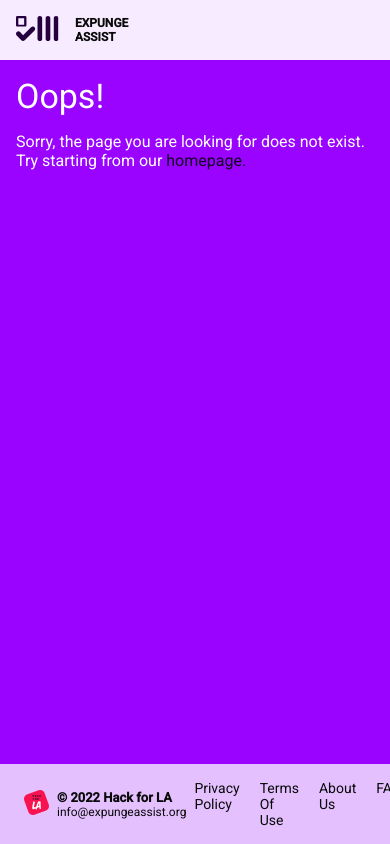
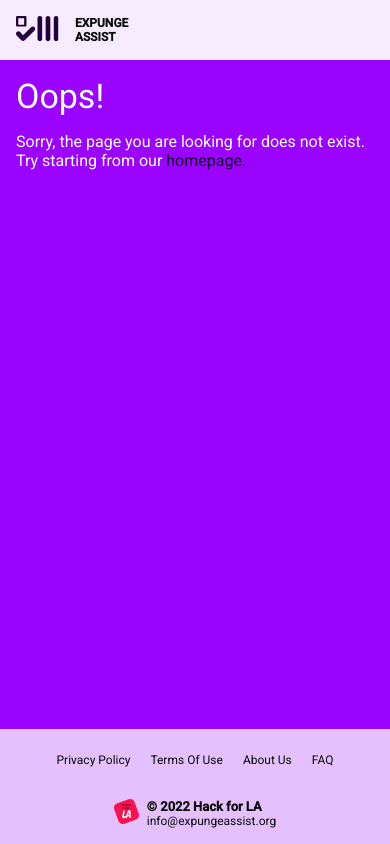
Before and after one commit to hackforla/expunge-assist, a React (Create React App) app in the folder products/statement-generator/: page /#/404 in a window 390 px wide. Built offline with nearby package versions, Linux system fonts and the light colour scheme.

Commit message:
AppFooter.tsx - fix layout on mobile view

```diff
--- a/products/statement-generator/src/components-layout/AppFooter.tsx
+++ b/products/statement-generator/src/components-layout/AppFooter.tsx
@@ -8,7 +8,7 @@ import { AppUrl } from 'contexts/RoutingProps';
 
 import useUtilityStyles from 'styles/utilityStyles';
 
-const useStyles = makeStyles(({ palette, spacing }) =>
+const useStyles = makeStyles(({ breakpoints, palette, spacing }) =>
   createStyles({
     footerWrapper: {
       width: '100%',
@@ -20,21 +20,37 @@ const useStyles = makeStyles(({ palette, spacing }) =>
       display: 'flex',
       alignItems: 'center',
       padding: spacing(1, 3),
+
+      [breakpoints.down(breakpoints.values.md)]: {
+        flexDirection: 'column-reverse',
+        padding: spacing(2),
+        justifyContent: 'center',
       },
-    leftContainer: {
+    },
+    textContainer: {
       display: 'flex',
       flexDirection: 'column',
       marginLeft: spacing(1),
     },
-    middleContainer: {
+    leftContainer: {
       display: 'flex',
+      flexDirection: 'row',
+
+      [breakpoints.down(breakpoints.values.md)]: {
+        marginTop: spacing(3),
+      },
+    },
+    rightContainer: {
+      display: 'flex',
+      [breakpoints.up(breakpoints.values.md)]: {
         marginLeft: 'auto',
+      },
     },
     linkBtn: {
       textDecoration: 'none',
       color: palette.common.black,
       padding: spacing(1),
-      fontSize: '14px',
+      fontSize: '12px',
 
       '&:hover': {
         color: palette.primary.main,
@@ -71,6 +87,7 @@ const AppFooter: React.FC = () => {
   return (
     <div className={classes.footerWrapper}>
       <div className={`${classes.appFooter} ${utilityClasses.widePage}`}>
+        <div className={classes.leftContainer}>
           <a href="https://www.hackforla.org/" target="_blank" rel="noreferrer">
             <img
               className={classes.hackforlaIcon}
@@ -79,14 +96,15 @@ const AppFooter: React.FC = () => {
             />
           </a>
 
-        <div className={classes.leftContainer}>
+          <div className={classes.textContainer}>
             <span style={{ fontSize: 13, fontWeight: 'bold' }}>
               © 2022 Hack for LA
             </span>
             <span style={{ fontSize: 12 }}>info@expungeassist.org</span>
           </div>
+        </div>
 
-        <div className={classes.middleContainer}>
+        <div className={classes.rightContainer}>
           <AppFooterLink url={AppUrl.PrivacyPolicy}>
             Privacy Policy
           </AppFooterLink>
```
Lines whose indentation alone changed are shown as unchanged.
